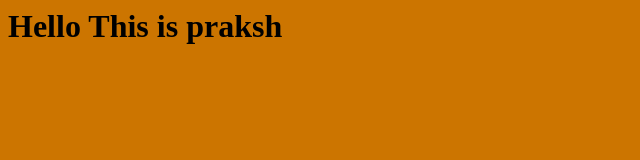
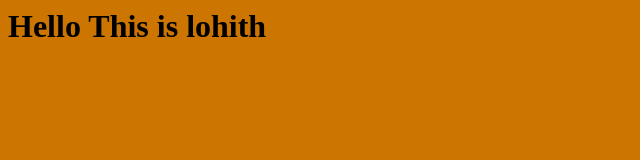
Before and after one commit to lohith575/finalpro, a plain HTML site: page index.html in a window 1280 px wide. Shown: the full height of the page, 0-640 px from the left. Drawn offline with Linux system fonts and the light colour scheme.

Commit message:
Update index.html

```diff
--- a/index.html
+++ b/index.html
@@ -1,5 +1,5 @@
 <html>
 <body bgcolor="#cc7500">
-<h1>Hello This is praksh</h1>
+<h1>Hello This is lohith</h1>
 </body>
 </html>
```
